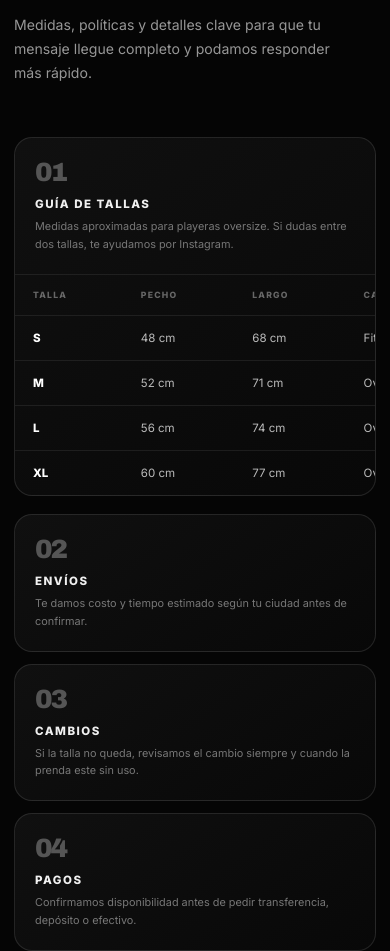
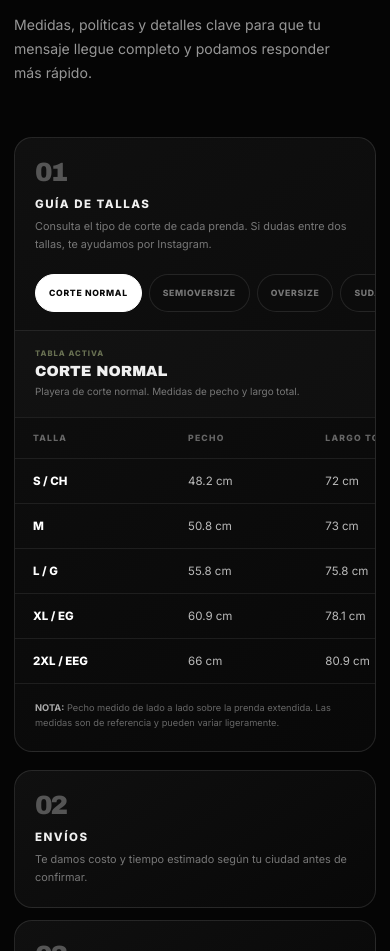
Before and after one commit to Eis-11/Utoydrop, a React (Vite) app in the folder frontend/: page / in a window 390 px wide. Shown: the part 2300-3251 px from the top of the page. Built offline with nearby package versions, Linux system fonts and the light colour scheme; no server answers.

Commit message:
Actualizar guía de tallas por tipo de prenda

```diff
--- a/frontend/src/components/TrustGuide.jsx
+++ b/frontend/src/components/TrustGuide.jsx
@@ -1,8 +1,60 @@
-const sizeGuide = [
-  ["S", "48 cm", "68 cm", "Fit relajado"],
-  ["M", "52 cm", "71 cm", "Oversize ligero"],
-  ["L", "56 cm", "74 cm", "Oversize"],
-  ["XL", "60 cm", "77 cm", "Oversize amplio"],
+import { useState } from "react";
+
+const sizeGuides = [
+  {
+    id: "normal",
+    title: "Corte normal",
+    description: "Playera de corte normal. Medidas de pecho y largo total.",
+    columns: ["Talla", "Pecho", "Largo total"],
+    rows: [
+      ["S / CH", "48.2 cm", "72 cm"],
+      ["M", "50.8 cm", "73 cm"],
+      ["L / G", "55.8 cm", "75.8 cm"],
+      ["XL / EG", "60.9 cm", "78.1 cm"],
+      ["2XL / EEG", "66 cm", "80.9 cm"],
+    ],
+    note: "Pecho medido de lado a lado sobre la prenda extendida.",
+  },
+  {
+    id: "semioversize",
+    title: "Semioversize",
+    description: "Playera semioversize. A = ancho, B = largo, C = hombro y D = manga.",
+    columns: ["Talla", "A · Ancho", "B · Largo", "C · Hombro", "D · Manga"],
+    rows: [
+      ["S", "57 cm", "67.5 cm", "19 cm", "18 cm"],
+      ["M", "59 cm", "70 cm", "20 cm", "20 cm"],
+      ["L", "61 cm", "73 cm", "21 cm", "22 cm"],
+      ["XL", "63 cm", "75.5 cm", "22 cm", "24 cm"],
+      ["2XL", "67 cm", "79 cm", "23 cm", "26 cm"],
+    ],
+    note: "Las letras corresponden a los puntos de medición mostrados en la referencia de la prenda.",
+  },
+  {
+    id: "oversize",
+    title: "Oversize",
+    description: "Playera de corte oversize con medidas amplias de cuerpo y hombro.",
+    columns: ["Talla", "Ancho", "Hombro", "Alto"],
+    rows: [
+      ["M", "63.5 cm", "66 cm", "71 cm"],
+      ["L", "68.5 cm", "71 cm", "76.2 cm"],
+      ["XL", "73.6 cm", "76.2 cm", "81.3 cm"],
+    ],
+    note: "Esta referencia sólo incluye las tallas M, L y XL.",
+  },
+  {
+    id: "sudadera",
+    title: "Sudadera normal",
+    description: "Sudadera de corte normal. Medidas de ancho y largo.",
+    columns: ["Talla", "Ancho", "Largo"],
+    rows: [
+      ["S / CH", "50.8 cm", "68.6 cm"],
+      ["M", "55.9 cm", "71.1 cm"],
+      ["L / G", "61 cm", "73.7 cm"],
+      ["XL / EG", "66 cm", "76.2 cm"],
+      ["2XL / EEG", "71.1 cm", "78.7 cm"],
+    ],
+    note: "Medidas tomadas sobre la sudadera extendida.",
+  },
 ];
 
 const policies = [
@@ -12,6 +64,9 @@ const policies = [
 ];
 
 export function TrustGuide() {
+  const [activeGuideId, setActiveGuideId] = useState(sizeGuides[0].id);
+  const activeGuide = sizeGuides.find((guide) => guide.id === activeGuideId) || sizeGuides[0];
+
   return (
     <section className="trust-guide section shell" id="guia">
       <div className="section-heading">
@@ -28,19 +83,41 @@ export function TrustGuide() {
             <span>01</span>
             <div>
               <strong>Guía de tallas</strong>
-              <p>Medidas aproximadas para playeras oversize. Si dudas entre dos tallas, te ayudamos por Instagram.</p>
+              <p>Consulta el tipo de corte de cada prenda. Si dudas entre dos tallas, te ayudamos por Instagram.</p>
             </div>
           </div>
+          <div className="size-guide-tabs" role="tablist" aria-label="Tipo de prenda">
+            {sizeGuides.map((guide) => (
+              <button
+                type="button"
+                role="tab"
+                aria-selected={activeGuide.id === guide.id}
+                className={activeGuide.id === guide.id ? "active" : ""}
+                key={guide.id}
+                onClick={() => setActiveGuideId(guide.id)}
+              >
+                {guide.title}
+              </button>
+            ))}
+          </div>
+          <div className="size-guide-table-head">
+            <span>Tabla activa</span>
+            <h3>{activeGuide.title}</h3>
+            <p>{activeGuide.description}</p>
+          </div>
+          <div className="size-guide-table-scroll">
             <table>
               <thead>
-              <tr><th>Talla</th><th>Pecho</th><th>Largo</th><th>Caída</th></tr>
+                <tr>{activeGuide.columns.map((column) => <th key={column}>{column}</th>)}</tr>
               </thead>
               <tbody>
-              {sizeGuide.map(([size, chest, length, fit]) => (
-                <tr key={size}><td>{size}</td><td>{chest}</td><td>{length}</td><td>{fit}</td></tr>
+                {activeGuide.rows.map((row) => (
+                  <tr key={`${activeGuide.id}-${row[0]}`}>{row.map((value, index) => <td key={`${row[0]}-${activeGuide.columns[index]}`}>{value}</td>)}</tr>
                 ))}
               </tbody>
             </table>
+          </div>
+          <p className="size-guide-note"><strong>Nota:</strong> {activeGuide.note} Las medidas son de referencia y pueden variar ligeramente.</p>
         </div>
 
         <div className="policy-list">
--- a/frontend/src/styles/global.css
+++ b/frontend/src/styles/global.css
@@ -279,18 +279,29 @@ button:disabled { cursor: not-allowed; }
 .empty-state p { margin: 0 0 20px; color: #777; }
 
 .trust-guide { border-top: 1px solid var(--line); }
-.trust-layout { display: grid; grid-template-columns: 1.2fr .8fr; gap: 18px; }
+.trust-layout { display: grid; grid-template-columns: minmax(0, 1.35fr) minmax(260px, .65fr); gap: 18px; }
 .size-guide, .policy-list article { border: 1px solid rgba(255,255,255,.11); border-radius: 18px; background: linear-gradient(145deg, #101010, #080808); box-shadow: inset 0 1px rgba(255,255,255,.04); }
 .size-guide { overflow: hidden; }
 .trust-block-head, .policy-list article { display: grid; grid-template-columns: auto 1fr; gap: 18px; align-items: start; padding: 24px; }
 .trust-block-head span, .policy-list article > span { color: #555; font: 400 1.65rem "Archivo Black"; letter-spacing: -.08em; }
 .trust-block-head strong, .policy-list strong { display: block; margin-bottom: 7px; color: #f0f0f0; font-size: .72rem; font-weight: 800; letter-spacing: .13em; text-transform: uppercase; }
 .trust-block-head p, .policy-list p { margin: 0; color: #777; font-size: .68rem; line-height: 1.65; }
+.size-guide-tabs { display: flex; gap: 7px; overflow-x: auto; padding: 0 24px 18px; scrollbar-width: thin; }
+.size-guide-tabs button { min-height: 38px; flex: 0 0 auto; padding: 0 13px; border: 1px solid rgba(255,255,255,.1); border-radius: 99px; color: #777; background: #0c0c0c; font-size: .54rem; font-weight: 800; letter-spacing: .08em; text-transform: uppercase; cursor: pointer; }
+.size-guide-tabs button:hover { color: #ddd; border-color: rgba(255,255,255,.22); }
+.size-guide-tabs button.active { color: #080808; border-color: #fff; background: #fff; }
+.size-guide-table-head { display: grid; gap: 5px; padding: 18px 24px; border-top: 1px solid rgba(255,255,255,.08); background: rgba(255,255,255,.018); }
+.size-guide-table-head > span { color: #687052; font-size: .48rem; font-weight: 800; letter-spacing: .13em; text-transform: uppercase; }
+.size-guide-table-head h3 { margin: 0; color: #f0f0f0; font: 400 .92rem "Archivo Black"; text-transform: uppercase; }
+.size-guide-table-head p { margin: 0; color: #777; font-size: .62rem; line-height: 1.55; }
+.size-guide-table-scroll { overflow-x: auto; }
 .size-guide table { width: 100%; border-collapse: collapse; }
 .size-guide th, .size-guide td { padding: 15px 18px; border-top: 1px solid rgba(255,255,255,.08); text-align: left; }
 .size-guide th { color: #666; font-size: .54rem; font-weight: 800; letter-spacing: .14em; text-transform: uppercase; }
-.size-guide td { color: #bbb; font-size: .72rem; }
+.size-guide td { color: #bbb; font-size: .72rem; white-space: nowrap; }
 .size-guide td:first-child { color: white; font-weight: 800; }
+.size-guide-note { margin: 0; padding: 16px 24px 20px; border-top: 1px solid rgba(255,255,255,.08); color: #666; font-size: .58rem; line-height: 1.65; }
+.size-guide-note strong { color: #aaa; text-transform: uppercase; }
 .policy-list { display: grid; gap: 12px; }
 
 .about { display: grid; grid-template-columns: 1.05fr .95fr; gap: 100px; align-items: center; border-top: 1px solid var(--line); }
@@ -766,8 +777,10 @@ button:disabled { cursor: not-allowed; }
   .catalog-tools { padding-block: 12px; }
   .search-box, .custom-select-trigger, .favorite-filter { min-height: 48px; }
   .trust-block-head, .policy-list article { grid-template-columns: 1fr; gap: 10px; padding: 20px; }
-  .size-guide { overflow-x: auto; }
-  .size-guide table { min-width: 520px; }
+  .size-guide-tabs { padding-inline: 20px; }
+  .size-guide-table-head { padding-inline: 20px; }
+  .size-guide table { min-width: 480px; }
+  .size-guide-note { padding-inline: 20px; }
   .product-grid { grid-template-columns: repeat(2, minmax(0, 1fr)); gap: 10px; }
   .product-card { border-radius: 15px; content-visibility: auto; contain-intrinsic-size: 390px; }
   .product-card:hover { transform: none; }
```
Lines whose indentation alone changed are shown as unchanged.
